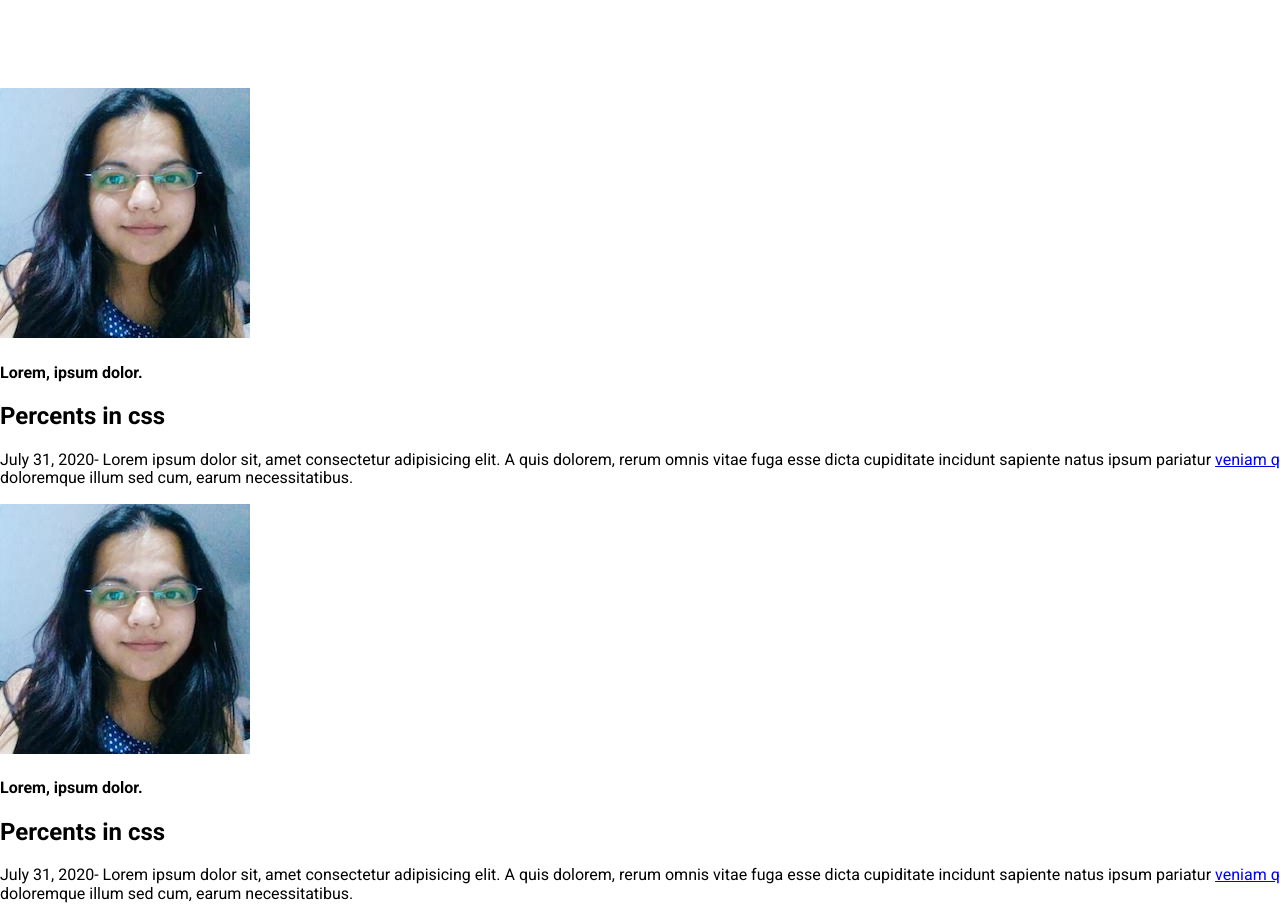
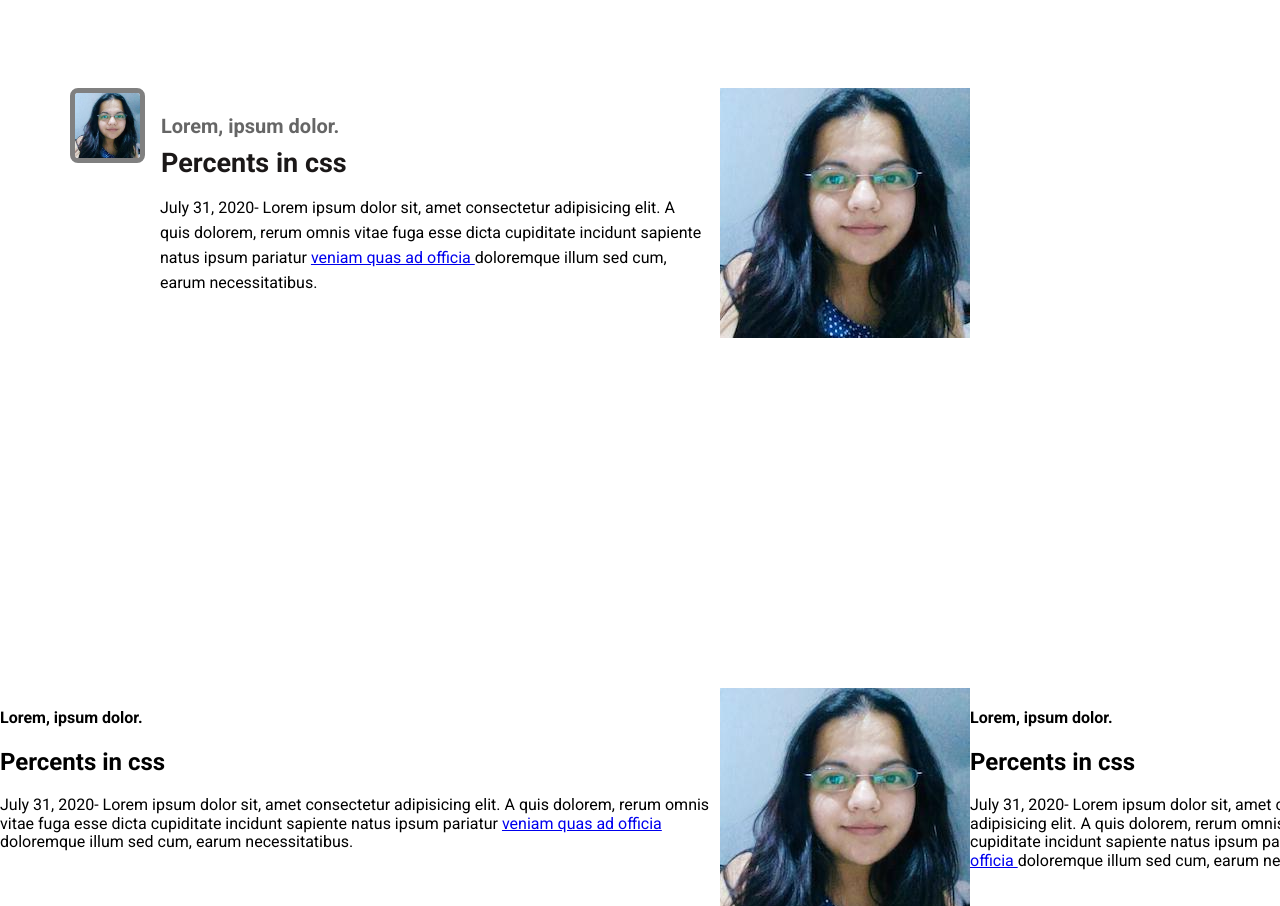
Before and after one commit to Adewunmi97/design-teardown, a website: page index.html in a window 1280 px wide. Shown: the part 4912-5818 px from the top of the page. Drawn offline with Linux system fonts and the light colour scheme; a web font is replaced by a local one.

Commit message:
add style to recommendation

```diff
--- a/assets/style/style.css
+++ b/assets/style/style.css
@@ -185,7 +185,7 @@ html {
   margin-left: 70px;
 }
 
-.left-margin p {
+ .left-margin p {
   padding: 0 15px;
 }
 
@@ -378,3 +378,38 @@ html {
   font-weight: 300;
   color: #666;
 }
+/* second-grid */
+
+.recommendation h4 {
+font-size: 20px;
+font-weight: 700;
+color: #666;
+margin-left: 16px;
+margin-bottom: 10px;
+}
+
+.recommendation h2 {
+  font-size: 27px;
+  font-weight: 700;
+  color: rgb(27, 24, 24);
+  margin-left: 16px;
+  margin-block-start: 0;
+  margin-block-end: 0;
+
+  }
+
+.component2 img {
+  width: 65px;
+  height: 65px;
+  border: 5px solid gray;
+  border-radius: 8px;
+}
+
+.rec-img {
+  margin-top: 30px;
+}
+
+.recommendation p {
+  font-size: 16px;
+  line-height: 25px;
+}
--- a/index.html
+++ b/index.html
@@ -250,8 +250,21 @@
         </div>
       </section>
     </section>
-    <article>
-      <section>
+    <article class="grid-components">
+      <section class="flex component2 left-margin">
+        <div>
+          <img src="assets/img/person1.jpg" alt="">
+        </div>
+        <div class="recommendation">
+          <h4>
+            Lorem, ipsum dolor.
+          </h4>
+          <h2>Percents in css</h2>
+          <p>July 31, 2020- Lorem ipsum dolor sit, amet consectetur adipisicing elit. A quis dolorem, rerum omnis vitae
+            fuga esse dicta cupiditate incidunt sapiente natus ipsum pariatur <a href="#"> veniam quas ad officia </a>
+            doloremque illum sed cum, earum necessitatibus.</p>
+        </div>
+      </section class="flex">
         <div>
           <img src="assets/img/person1.jpg" alt="">
         </div>
@@ -265,7 +278,7 @@
             doloremque illum sed cum, earum necessitatibus.</p>
         </div>
       </section>
-      <section>
+      <section class="flex">
         <div>
           <img src="assets/img/person1.jpg" alt="">
         </div>
@@ -279,7 +292,7 @@
             doloremque illum sed cum, earum necessitatibus.</p>
         </div>
       </section>
-      <section>
+      <section class="flex">
         <div>
           <img src="assets/img/person1.jpg" alt="">
         </div>
@@ -293,7 +306,7 @@
             doloremque illum sed cum, earum necessitatibus.</p>
         </div>
       </section>
-      <section>
+      <section class="flex">
         <div>
           <img src="assets/img/person1.jpg" alt="">
         </div>
@@ -307,21 +320,7 @@
             doloremque illum sed cum, earum necessitatibus.</p>
         </div>
       </section>
-      <section>
-        <div>
-          <img src="assets/img/person1.jpg" alt="">
-        </div>
-        <div>
-          <h4>
-            Lorem, ipsum dolor.
-          </h4>
-          <h2>Percents in css</h2>
-          <p>July 31, 2020- Lorem ipsum dolor sit, amet consectetur adipisicing elit. A quis dolorem, rerum omnis vitae
-            fuga esse dicta cupiditate incidunt sapiente natus ipsum pariatur <a href="#"> veniam quas ad officia </a>
-            doloremque illum sed cum, earum necessitatibus.</p>
-        </div>
-      </section>
-      <section>
+      <section class="flex">
         <div>
           <img src="assets/img/person1.jpg" alt="">
         </div>
```
